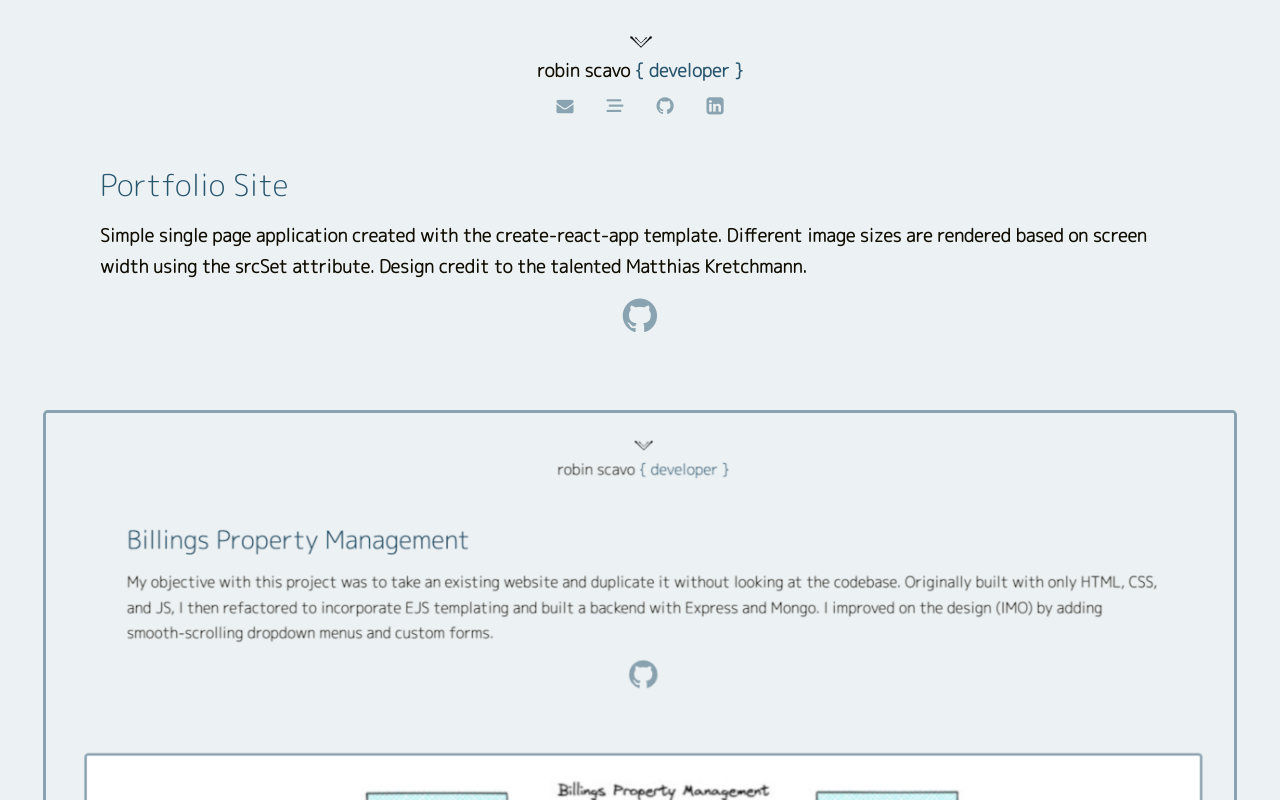
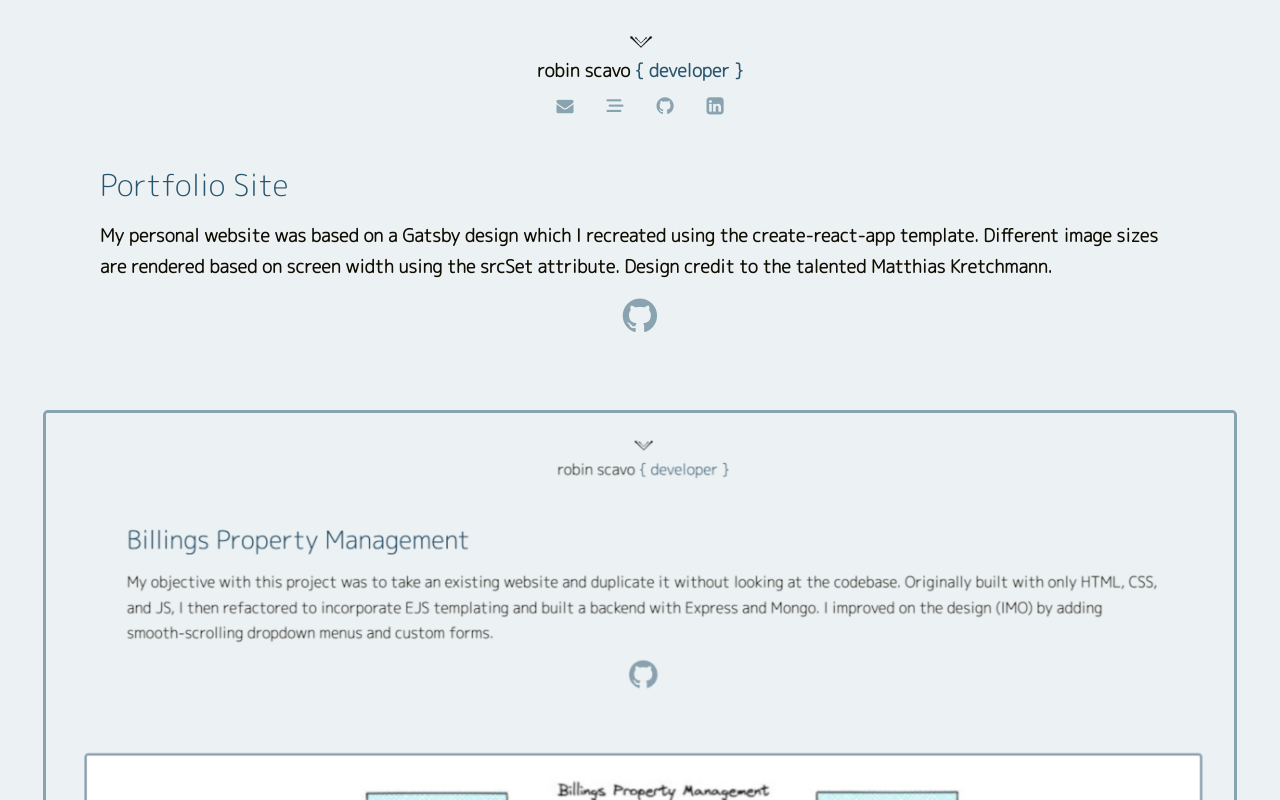
Before and after one commit to RobinScavo/RobinScavoPortfolio, a JavaScript app: page /portfolio in a window 1280 px wide. Shown: the top 800 px of the page. Built offline with nearby package versions, Linux system fonts and the light colour scheme; the HTML template or start-up script is replaced by a standard one; a web font is replaced by a local one.

Commit message:
alter description

```diff
--- a/src/components/header/header.scss
+++ b/src/components/header/header.scss
@@ -82,6 +82,7 @@
 
 .email-icon {
     font-size: 20px;
+    margin-top: 5px;
 }
 
 .icon-text {
@@ -101,3 +102,9 @@
     font-family: 'Trispace', sans-serif;
     margin-bottom: -20px;
 }
+
+@media only screen and (max-width: 768px) {
+    .icon-text {
+        transform: translateY(0px);
+    }
+}
--- a/src/components/project/project.scss
+++ b/src/components/project/project.scss
@@ -42,7 +42,7 @@
     border: 3px solid var(--light-accent);
 }
 
-@media only screen and (max-width: 1200px) {
+@media only screen and (max-width: 768px) {
     .project-title {
         top: 70px;
         visibility: visible;
--- a/src/tools/utils.js
+++ b/src/tools/utils.js
@@ -31,7 +31,7 @@ export const projectData = {
 
     port: {
         title: 'Portfolio Site',
-        description: 'Simple single page application created with the create-react-app template. Different image sizes are rendered based on screen width using the srcSet attribute. Design credit to the talented Matthias Kretchmann.',
+        description: 'My personal website was based on a Gatsby design which I recreated using the create-react-app template. Different image sizes are rendered based on screen width using the srcSet attribute. Design credit to the talented Matthias Kretchmann.',
         link: '/portfolio',
         url: '',
         githubUrl: 'https://github.com/RobinScavo/robins-portfolio',
```
